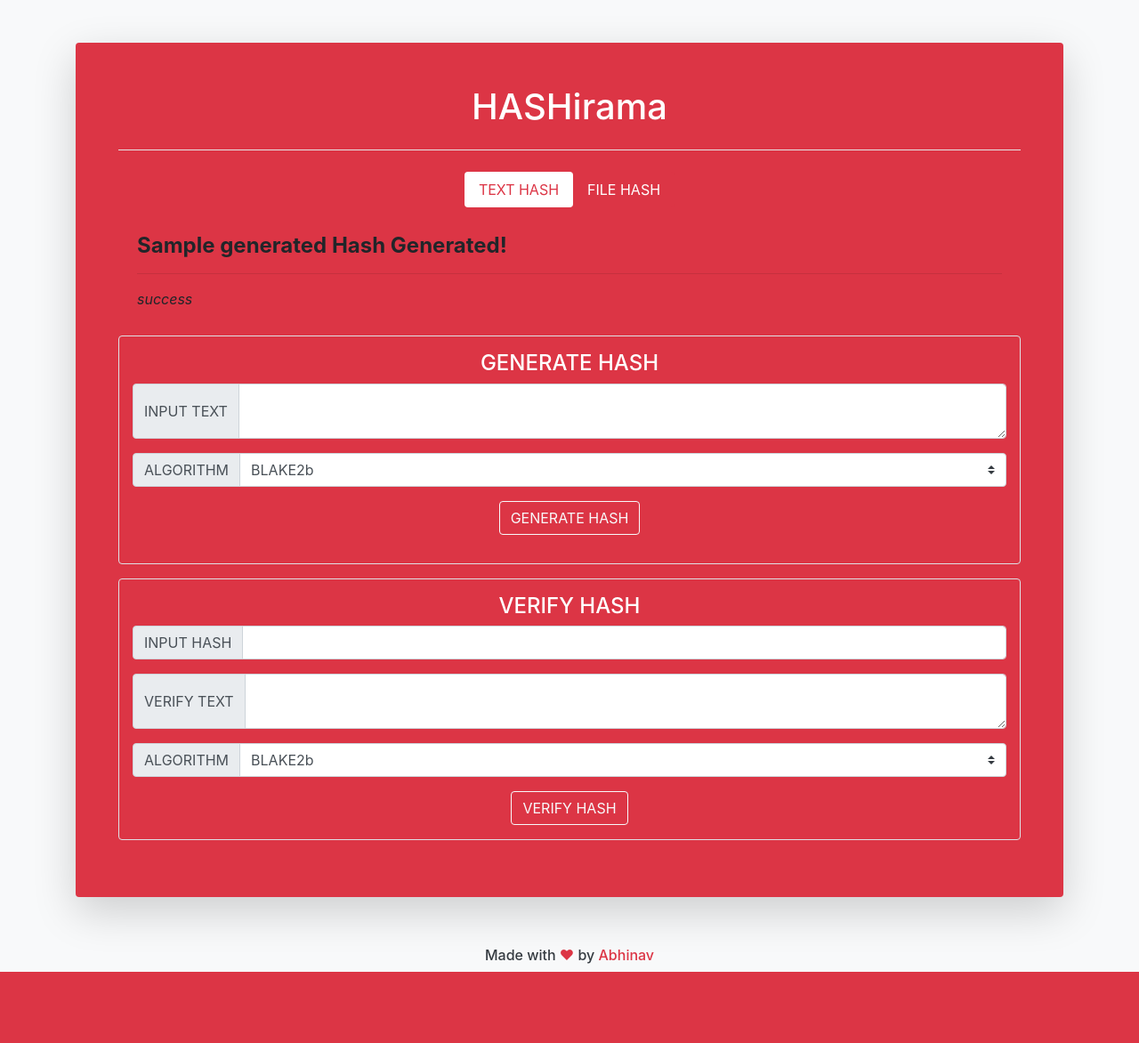
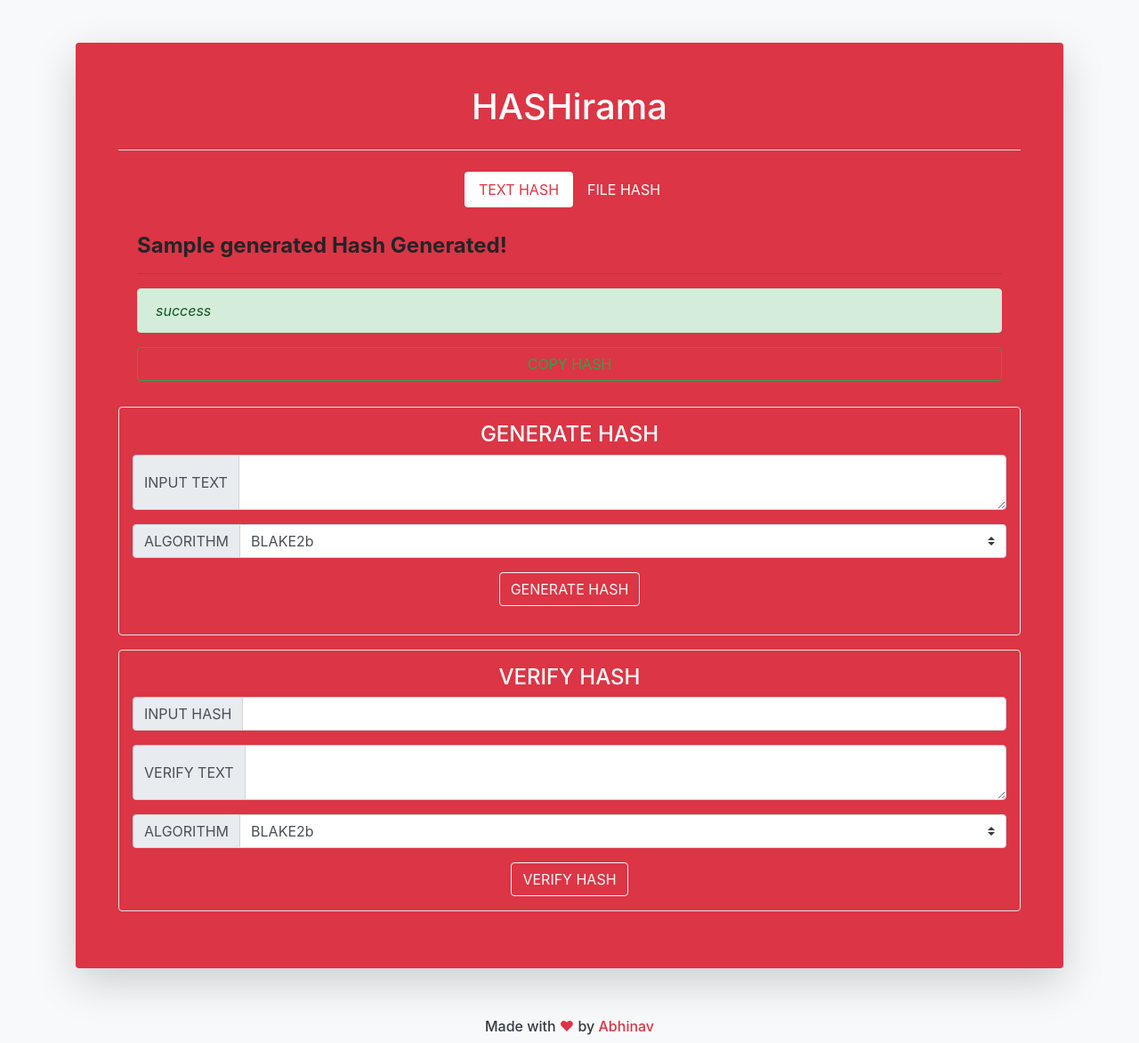
Before and after one commit to zeborg/HASHirama, a Flask app: template HASHirama/templates/home.html in a window 1280 px wide. Shown: the whole page at 89% size. Before the commit the page ends 1092 px from the top, so only its background shows below. Run offline with Flask 2, Linux system fonts and the light colour scheme; the template is opened without the code that fills it: values that come from a table or form of the project are taken from there, most other values are stand-ins (such as "Sample title", 1, 10 or a date in 2020); one stand-in notice (Sample message) is shown; some libraries are stand-ins or nearby versions.

Commit message:
Fixed readme typo; Added 'Copy Hash' utility; Fixed wrapping for hashes

```diff
--- a/HASHirama/routes.py
+++ b/HASHirama/routes.py
@@ -1,6 +1,5 @@
-import io
-from HASHirama import app, forms, os, hashfx, hashlib, MAX_FILE_SIZE_MB
-from flask import render_template, url_for, redirect, flash
+from HASHirama import app, forms, os, hashfx, MAX_FILE_SIZE_MB
+from flask import render_template, url_for, flash
 from werkzeug.utils import secure_filename
 
 @app.route('/', methods=['GET','POST'])
--- /dev/null
+++ b/HASHirama/static/clipboard.js
@@ -0,0 +1,76 @@
+(function (root, factory) {
+
+    if (typeof define === 'function' && define.amd) {
+        define([], factory);
+    } else if (typeof module === 'object' && module.exports) {
+        module.exports = factory();
+    } else {
+        root.clipboardButton = factory();
+  }
+}(this, function () {
+
+    function createNode(text) {
+        var node = document.createElement('textarea');
+        node.textContent = text;
+        node.style.position = 'absolute';
+        node.style.left = '-10000px';
+        return node;
+    }
+
+    function copyNode(node) {
+        var selection = document.getSelection();
+        selection.removeAllRanges();
+
+        var range = document.createRange();
+        range.selectNodeContents(node);
+        selection.addRange(range);
+
+        document.execCommand('copy');
+        selection.removeAllRanges();
+    }
+
+    function copyText(text) {
+        var node = createNode(text);
+        document.body.appendChild(node);
+        copyNode(node);
+        document.body.removeChild(node);
+    }
+
+    function clipboardButton(target, onSuccess, onError) {
+        var elm;
+
+        if (typeof target === 'string') {
+            elm = document.querySelector(target);
+        } else {
+            elm = target;
+        }
+
+        var click = function () {
+            try {
+                var text = elm.dataset.clipboardText;
+                copyText(text);
+                if (onSuccess) {
+                    onSuccess();
+                }
+            } catch (err) {
+                if (onError) {
+                    onError({err: err});
+                }
+            }
+        };
+
+        elm.addEventListener('click', click);
+
+        return {
+            destroy: function () {
+                elm.removeEventListener('click', click);
+            },
+            element: elm
+        };
+    };
+
+    clipboardButton.supported = 'queryCommandSupported' in document && document.queryCommandSupported('copy');
+
+    return clipboardButton;
+
+}));
--- a/HASHirama/templates/base.html
+++ b/HASHirama/templates/base.html
@@ -9,7 +9,7 @@
     <title>HASHirama — Text & File Hashing</title>
 </head>
 <body class="bg-light">
-    <div class="container-xl">
+    <div class="container">
         <div class="container px-5 py-5 bg-danger my-5 shadow-lg rounded">
             <h1 class="display-5 row justify-content-center text-white">HASHirama</h1>
             <hr class="my-4 bg-white"/>
@@ -25,5 +25,20 @@
     <script src="https://code.jquery.com/jquery-3.5.1.slim.min.js" integrity="sha384-DfXdz2htPH0lsSSs5nCTpuj/zy4C+OGpamoFVy38MVBnE+IbbVYUew+OrCXaRkfj" crossorigin="anonymous"></script>
     <script src="https://cdn.jsdelivr.net/npm/popper.js@1.16.0/dist/umd/popper.min.js" integrity="sha384-Q6E9RHvbIyZFJoft+2mJbHaEWldlvI9IOYy5n3zV9zzTtmI3UksdQRVvoxMfooAo" crossorigin="anonymous"></script>
     <script src="https://stackpath.bootstrapcdn.com/bootstrap/4.5.0/js/bootstrap.min.js" integrity="sha384-OgVRvuATP1z7JjHLkuOU7Xw704+h835Lr+6QL9UvYjZE3Ipu6Tp75j7Bh/kR0JKI" crossorigin="anonymous"></script>
+    <script src="{{url_for('static',filename='clipboard.js')}}"></script>
+    <script>
+        var elmTextarea = document.getElementById('hash');
+        var elmButton = document.getElementById('hashcopy');
+        elmButton.addEventListener('click', function () {
+            elmButton.dataset.clipboardText = elmTextarea.value;
+        });
+        function success() {
+            console.log('Hash Copied!');
+        };
+        function fail(err) {
+            console.error('Error!', err);
+        };
+        var cpb = clipboardButton(hashcopy, success, fail);
+    </script>
 </body>
 </html>
--- a/HASHirama/templates/hash.html
+++ b/HASHirama/templates/hash.html
@@ -1,5 +1,4 @@
 {% extends 'base.html' %}
-
 {% block template %}
     <ul class="nav nav-pills mb-3 justify-content-center" id="pills-tab" role="tablist">
     <li class="nav-item pill-danger" role="presentation">
@@ -14,9 +13,13 @@
         {% for message, category in messages %}
         {% if generated[0] %}
             <div class="alert alert-{{ category }} my-2" role="alert">
-            <h4 class="alert-heading"><b>{{ generated[1] }} Hash Generated!</b></h4>
-            <hr/>
-            <i><span class="user-select-all">{{ message }}</span></i>
+                <h4 class="alert-heading"><b>{{ generated[1] }} Hash Generated!</b></h4>
+                <hr/>
+                <input id="hash" class="d-none" value="{{ message }}">
+                <i>
+                    <div class="alert alert-success user-select-all text-break">{{ message }}</div>
+                </i>
+                <button class="btn btn-outline-success col" id="hashcopy" data-clipboard-text="hash">COPY HASH</button>
             </div>
         {% elif verified[0] %}
             <div class="alert alert-{{ category }} my-2" role="alert">
@@ -24,14 +27,14 @@
                 {% if message == 'did not match!' %}
                 {% if verified[3] %}
                     <hr/>
-                    <b>Input Hash: </b><i><span class="user-select-all">{{ ch_fh_form.input_hash.data }}</span></i>
+                    <b>Input Hash: </b><i><span class="user-select-all text-break">{{ ch_fh_form.input_hash.data }}</span></i>
                     <br/>
-                    <b>File Hash: </b><i><span class="user-select-all">{{ verified[2] }}</span></i>
+                    <b>File Hash: </b><i><span class="user-select-all text-break">{{ verified[2] }}</span></i>
                 {% else %}
                     <hr/>
-                    <b>Input Hash: </b><i><span class="user-select-all">{{ ch_th_form.inputhash.data }}</span></i>
+                    <b>Input Hash: </b><i><span class="user-select-all text-break">{{ ch_th_form.inputhash.data }}</span></i>
                     <br/>
-                    <b>Text Hash: </b><i><span class="user-select-all">{{ verified[2] }}</span></i>
+                    <b>Text Hash: </b><i><span class="user-select-all text-break">{{ verified[2] }}</span></i>
                 {% endif %}
                 {% endif %}
             </div>
--- a/HASHirama/templates/home.html
+++ b/HASHirama/templates/home.html
@@ -29,7 +29,7 @@
 {% block checktexthash %}
 <form method="POST" action="/">
         {{ ch_th_form.csrf_token }}
-        <h4 class="display-6 row text-white justify-content-center">VERIFY HASH</h4>
+        <h4 class="display-5 row text-white justify-content-center">VERIFY HASH</h4>
         <div class="mb-3">
                 <div class="input-group">
                         <div class="input-group-prepend">
```
Also changed, not shown: README.md.
